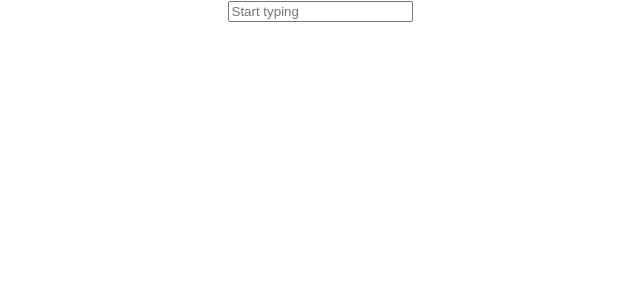
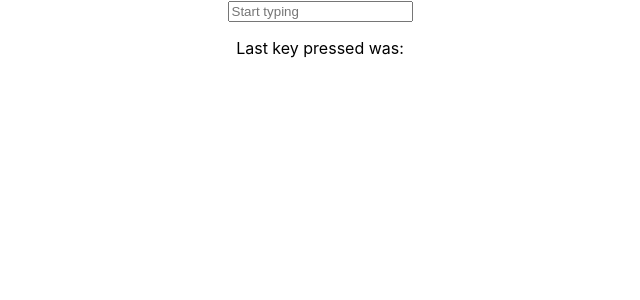
Before and after one commit to rawnney/silly-web-app, a React (Create React App) app: page / in a window 1280 px wide. Shown: the top 300 px of the page, without its empty margins (320-960 px from the left). Built offline with nearby package versions, Linux system fonts and the light colour scheme.

Commit message:
Add stubs for capturing and displaying last key pressed

```diff
--- a/src/App.js
+++ b/src/App.js
@@ -15,6 +15,10 @@ class App extends Component {
     this.setState({value});
   };
 
+  onKeyPress = ({charCode}) => {
+    console.log(String.fromCharCode(charCode));
+  }
+
   render() {
     return (
       <div className="App">
@@ -22,7 +26,11 @@ class App extends Component {
           placeholder='Start typing'
           value={this.state.value}
           onChange={this.onInputChange}
+          onKeyPress={this.onKeyPress}
           />
+        <div>
+          <p>Last key pressed was: {this.state.lastKeyPress}</p>
+        </div>
       </div>
     );
   }
```
